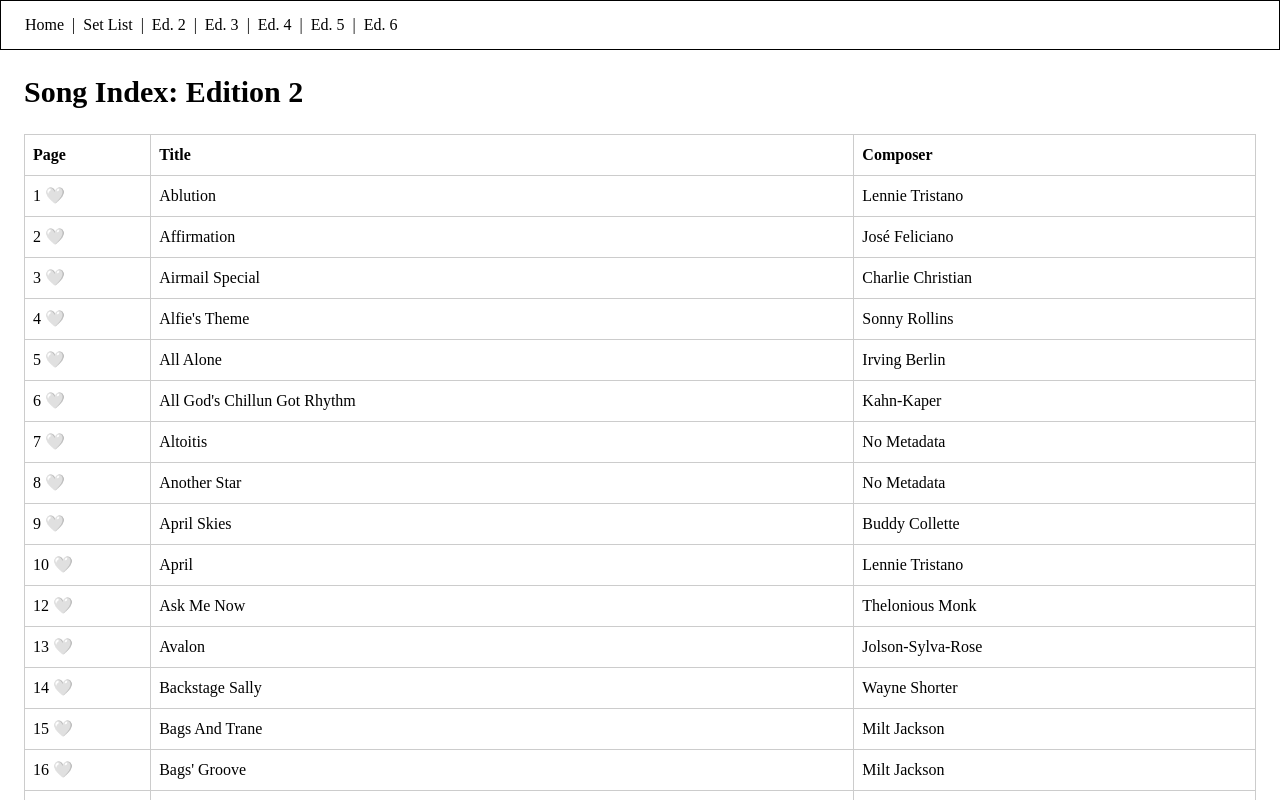
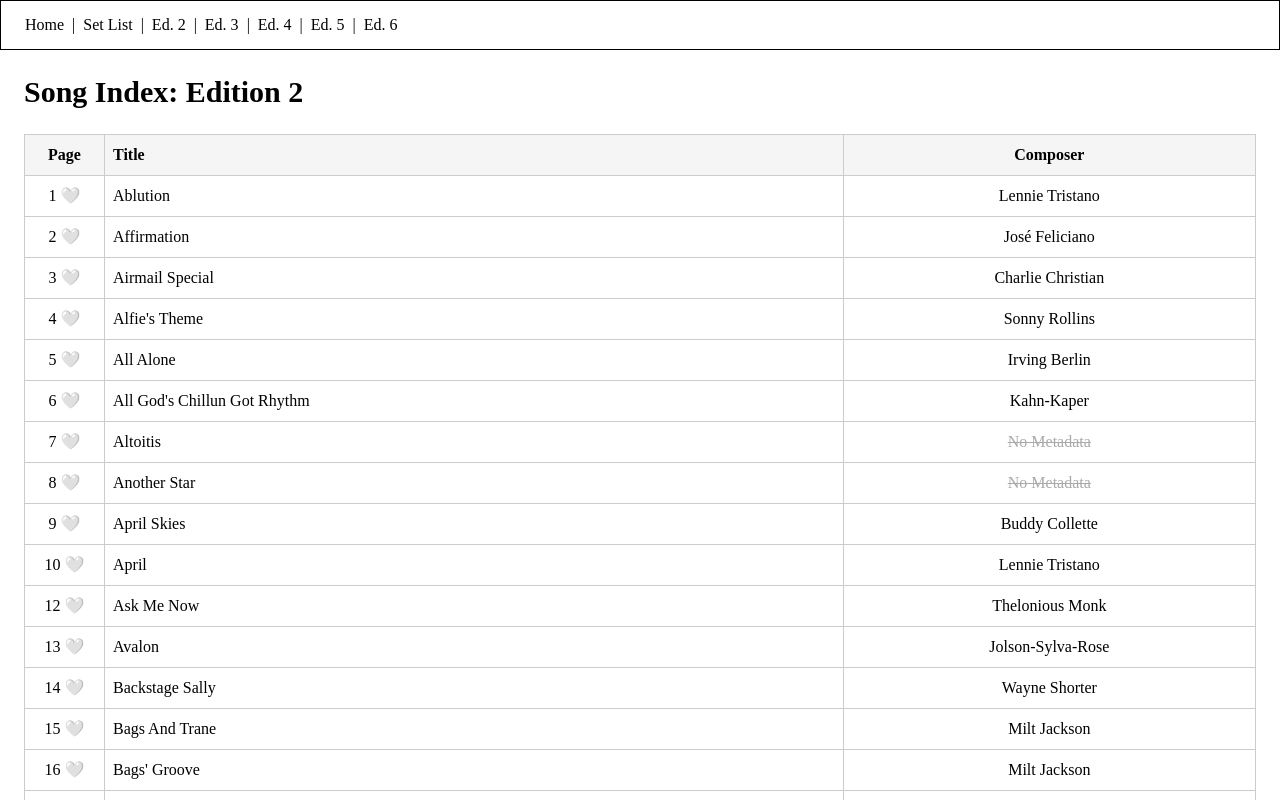
Before and after one commit to diegotyner/Real-Finder, a Vue app: page /index/2 in a window 1280 px wide. Shown: the top 800 px of the page. Built offline with nearby package versions, Linux system fonts and the light colour scheme.

Commit message:
Prettied up song index page (stabilized columns, added hover effects)

```diff
--- a/src/views/SongIndex.vue
+++ b/src/views/SongIndex.vue
@@ -3,6 +3,11 @@
     <h1 class="text-3xl font-bold mb-6">Song Index: Edition {{ edition }}</h1>
     <div v-if="processedSongList.length">
       <table>
+        <colgroup>
+          <col style="width: 80px" />   <!-- Page + button -->
+          <col style="width: 60%" />     <!-- Title -->
+          <col style="width: auto" />    <!-- Composer -->
+        </colgroup>
         <thead>
           <tr>
             <th>Page</th>
@@ -25,7 +30,7 @@
                 {{ titleCase(song.title.toLowerCase()) }}
               </a>
             </td>
-            <td>{{ song.composer }}</td>
+            <td :class="{ 'no-metadata': song.composer === 'No Metadata' }">{{ song.composer }}</td>
           </tr>
         </tbody>
       </table>
@@ -86,6 +91,34 @@ const processedSongList = computed(() => {
 
 <style scoped>
 /* Minimal CSS for readability */
-table { width: 100%; border-collapse: collapse; }
+table { width: 100%; border-collapse: collapse; table-layout: fixed; }
+th { background-color: #f5f5f5; }
 th, td { border: 1px solid #ccc; padding: 8px; text-align: left; }
+tbody tr:hover {
+  background-color: #f0f0f0;
+}
+th:first-child, td:first-child {
+  text-align: center;
+}
+
+th:last-child, td:last-child {
+  text-align: center;
+}
+
+button {
+  background: none;
+  border: none;
+  cursor: pointer;
+  padding: 0;
+  font-size: 1rem;
+}
+.no-metadata {
+  text-decoration: line-through;
+  color: #aaa;  /* optional: mute it a bit too */
+}
+
+td a:hover {
+  color: #241f6e;        /* match your indigo/blue tone */
+  text-decoration: underline;  /* underline appears only on hover */
+}
 </style>
```
